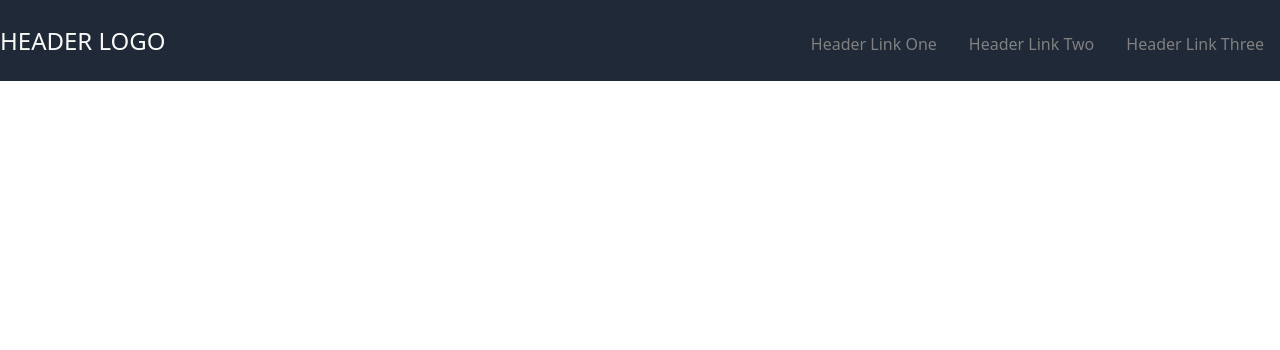
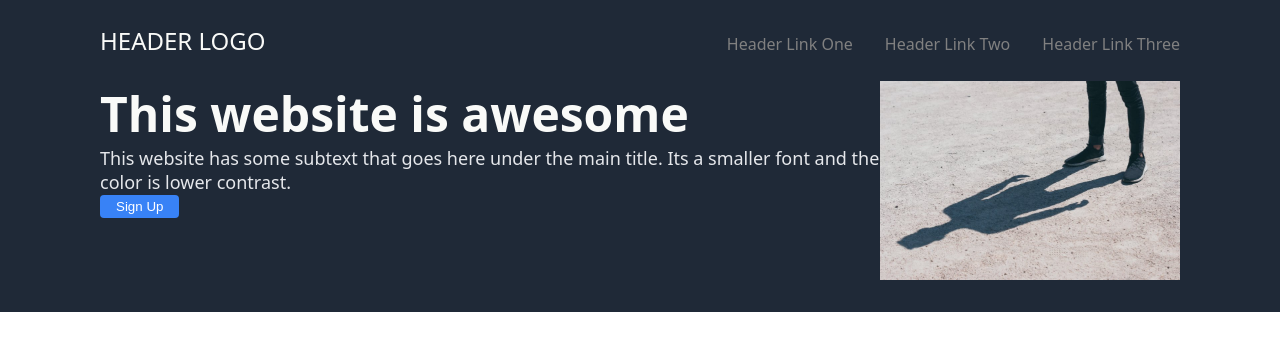
Before and after one commit to Bcouch2/landing-page, a plain HTML site: page index.html in a window 1280 px wide. Drawn offline with Linux system fonts and the light colour scheme.

Commit message:
hero contents

```diff
--- a/index.html
+++ b/index.html
@@ -8,16 +8,23 @@
     <link rel="stylesheet" href="styles.css">
 </head>
 <body>
+    <div class = "header-background">
     <div class = "header">
         HEADER LOGO
-        <ul>
+        <ul class="header-links">
             <li><a href = "#">Header Link One</a></li>
             <li><a href = "#">Header Link Two</a></li>
             <li><a href = "#">Header Link Three</a></li>
         </ul>
     </div>
-    <div class ="hero">
-
+    <div class = "hero">
+         <div class = "hero-text">
+            <div class = "hero-main">This website is awesome</div>
+            <div class = "hero-sub">This website has some subtext that goes here under the main title. Its a smaller font and the color is lower contrast.</div>
+            <button class = "sign-up">Sign Up</button>
+         </div>
+         <img src = "./images/shadow.jpg" alt = "Picture of a shadow">
+    </div>
     </div>
 
     <div class = "content">
--- a/styles.css
+++ b/styles.css
@@ -5,23 +5,53 @@ body{
 .header{
     font-size: 24px;
     color: #f9faf8;
-    background-color: #1f2937;
-
     display: flex;
     align-items: center;
     justify-content: space-between;
-
+    margin: 0 100px;
 }
-
+.header-background{
+    background-color: #1f2937;
+}
 ul{
     list-style: none;
     display: flex;
 }
-li{
-    margin: 0 16px;
+.header-links{
+    display:flex;
+    justify-content: flex-end;
+    gap: 32px;
 }
 a{
     font-size: 16px;
     color:gray;
     text-decoration: none;
 }
+.hero{
+    margin: 0 100px;
+    display: flex;
+    justify-content: space-between;
+    padding:0 0 32px;
+
+
+}
+.hero-main{
+    font-size: 48px;
+    font-weight: bolder;
+    color: #f9faf8;
+}
+.hero-sub{
+    font-size: 18px;
+    color: #e5e7eb;
+}
+img{
+    width: 300px;
+}
+button{
+    padding: 4px 16px;
+    background-color: #3882f6;
+    color: white;
+    text-align: center;
+    border-radius: 4px;
+    border: none;
+}
```
Also changed, not shown: images/shadow.jpg (added).
